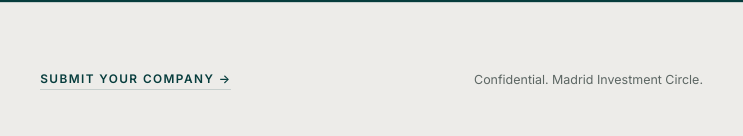
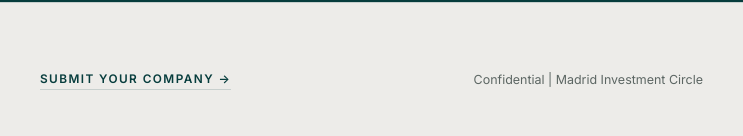
Before and after one commit to afsana16063/mic-website, a plain HTML site: page index.html in a window 1280 px wide. Shown: the part 4300-4436 px from the top of the page, 463-1206 px from the left. Drawn offline with Linux system fonts and the light colour scheme; a web font is replaced by a local one.

Commit message:
Update footer meta text format

```diff
--- a/index.html
+++ b/index.html
@@ -418,7 +418,7 @@
       <span class="words">Madrid<br>Investment<br>Circle</span>
     </a>
     <a href="mic-submit.html" class="foot-link">Submit your company &rarr;</a>
-    <p class="foot-meta">Confidential. Madrid Investment Circle.</p>
+    <p class="foot-meta">Confidential | Madrid Investment Circle </p>
   </div>
 </footer>
 
```
